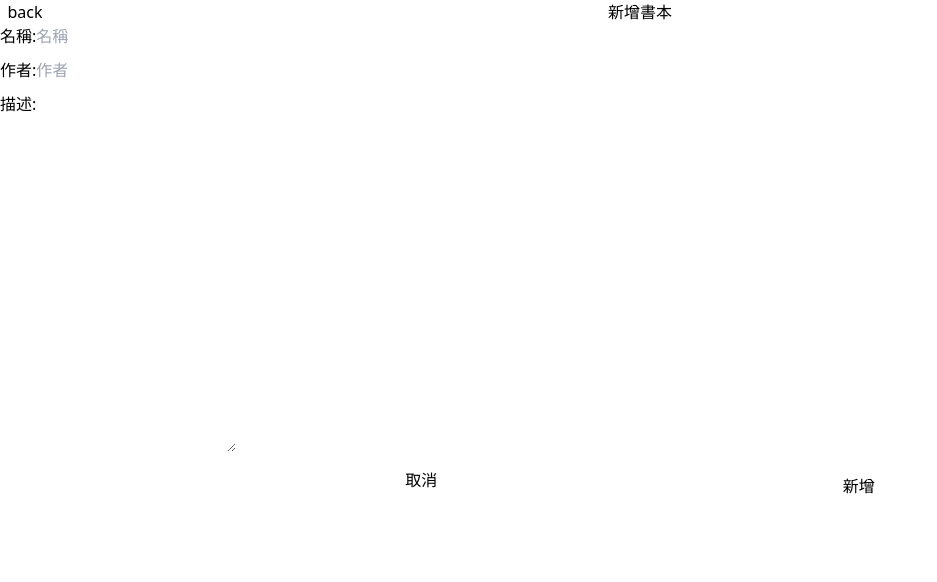
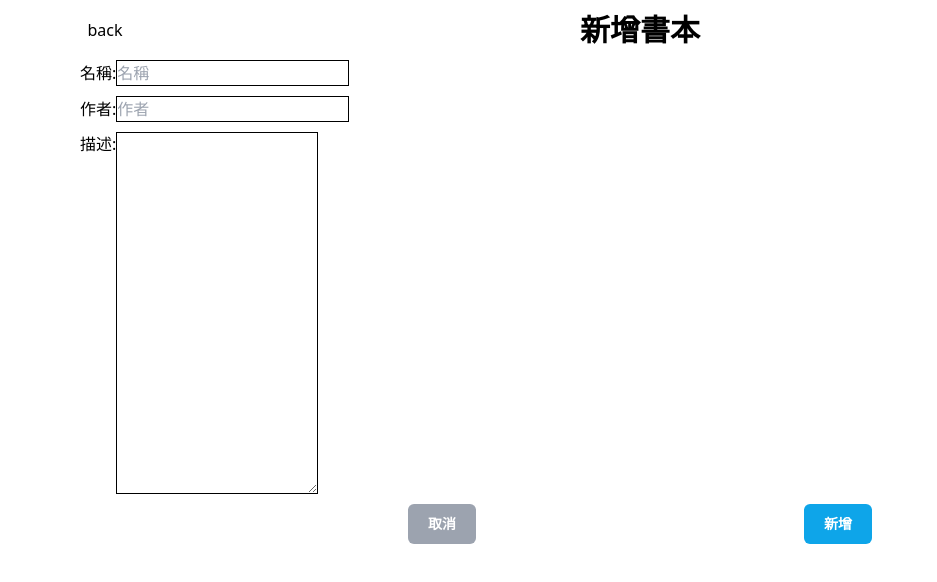
Before and after one commit to edison20000744/unnotech-frontend-recruit, a Nuxt app: page /books/add in a window 1280 px wide. Shown: the top 582 px of the page, without its empty margins (0-937 px from the left). Built offline with nearby package versions, Linux system fonts and the light colour scheme.

Commit message:
feat:改成使用tailwindcss套樣式

```diff
--- a/components/VTextInput.vue
+++ b/components/VTextInput.vue
@@ -6,7 +6,7 @@
         <VField :name="name" v-slot="{ field, meta, errors }">
           <input
             v-bind="field"
-            class="input"
+            class="input border border-black"
             :class="{
               'is-success': meta.valid && meta.touched,
               'is-danger': !meta.valid && meta.touched,
@@ -34,7 +34,7 @@
                   </li>
                 </ul>
               </template> -->
-          <VErrorMessage :name="name" as="div" class="help is-danger" />
+          <VErrorMessage :name="name" as="div" class="help is-danger text-red-500" />
           <div class="debug" v-if="debug">
             <pre>{{ errors }}</pre>
             <pre>{{ meta }}</pre>
--- a/components/books/card.vue
+++ b/components/books/card.vue
@@ -1,8 +1,8 @@
 <template>
-  <div class="book-card">
-    <div class="title">{{ title }}</div>
+  <div class="book-card flex flex-col gap-4 border p-4 hover:shadow-xl hover:shadow-cyan-500/50">
+    <div class="title text-1xl text-center font-bold text-gray-500 truncate">{{ title }}</div>
     <div class="author">作者:{{ author }}</div>
-    <div class="description">{{ description }}</div>
+    <div class="description text-blue-300">{{ description }}</div>
   </div>
 </template>
 <script setup lang="ts">
@@ -15,19 +15,6 @@ const props = defineProps<{
 
 <style lang="scss" scoped>
 .book-card {
-  border: 1px solid black;
-  min-height: 20px;
-  display: flex;
-  flex-direction: column;
-  gap: 10px;
-  padding: 10px;
-  &:hover {
-    box-shadow: 0 0 10px 1px #a1b300;
-  }
-  .title {
-    font-size: 1.2rem;
-    font-weight: bold;
-    text-align: center;
-  }
+  min-height: 100px;
 }
 </style>
--- a/components/books/from.vue
+++ b/components/books/from.vue
@@ -9,11 +9,16 @@
       </div>
       <div class="description">
         <label>描述:</label>
-        <VField as="textarea" name="description" rows="15" maxlength="400"></VField>
+        <VField as="textarea" name="description" rows="15" maxlength="400" class="border border-black"></VField>
       </div>
-      <footer>
-        <button type="button" @click="resetForm()">取消</button>
-        <button class="button mt-3" :class="{ 'is-primary': formMeta.valid }" :disabled="!formMeta.valid || sending" type="submit">
+      <footer class="flex justify-evenly">
+        <button type="button" class="bg-gray-400 px-5 py-2.5 text-sm leading-5 rounded-md font-semibold text-white" @click="resetForm()">取消</button>
+        <button
+          class="bg-sky-500 hover:bg-sky-700 px-5 py-2.5 text-sm leading-5 rounded-md font-semibold text-white"
+          :class="{ 'is-primary': formMeta.valid }"
+          :disabled="!formMeta.valid || sending"
+          type="submit"
+        >
           {{ sending ? 'sending...' : editFlag ? '修改' : '新增' }}
         </button>
         <!-- <span @click="del()">刪除</span> -->
@@ -101,8 +106,4 @@ async function del() {
 </script>
 <style lang="scss" scoped>
 @import './assets/book-detail.scss';
-footer {
-  display: flex;
-  justify-content: space-evenly;
-}
 </style>
--- a/pages/books/[id].vue
+++ b/pages/books/[id].vue
@@ -4,7 +4,7 @@
       <template v-slot:left>
         <span @click="back()">back</span>
       </template>
-      <h2>{{ title }}</h2>
+      <h2 class="font-bold text-3xl my-3">{{ title }}</h2>
       <template v-slot:right>
         <span v-if="!edit" @click="edit = true">edit</span>
       </template>
--- a/pages/books/add.vue
+++ b/pages/books/add.vue
@@ -1,10 +1,10 @@
 <template>
-  <div>
+  <div class="container mx-auto px-20 min-w-full">
     <BooksHeader>
       <template v-slot:left>
         <span @click="router.back()">back</span>
       </template>
-      <h2>新增書本</h2>
+      <h2 class="font-bold text-3xl my-3">新增書本</h2>
     </BooksHeader>
     <BooksFrom v-model:data="fromData"></BooksFrom>
   </div>
--- a/pages/books/index.vue
+++ b/pages/books/index.vue
@@ -1,13 +1,14 @@
 <template>
-  <div class="book-container">
+  <div class="container mx-auto px-4">
     <BooksHeader>
-      <h2>書本列表</h2>
+      <h2 class="font-bold text-3xl my-3">書本列表</h2>
       <template v-slot:right>
         <span @click="router.push('/books/add')">add</span>
       </template>
     </BooksHeader>
-    <div class="book-list">
+    <div class="grid grid-cols-2 gap-2">
       <BooksCard
+        class="hover:cursor-pointer"
         v-for="(item, index) in bookList"
         :key="index"
         :title="item.title"
@@ -31,15 +32,3 @@ export interface booksInfo {
   image?: string;
 }
 </script>
-<style lang="scss" scoped>
-.book-container {
-  .book-list {
-    display: grid;
-    grid-template-columns: repeat(2, 1fr);
-    gap: 10px;
-    .book-card {
-      cursor: pointer;
-    }
-  }
-}
-</style>
```
